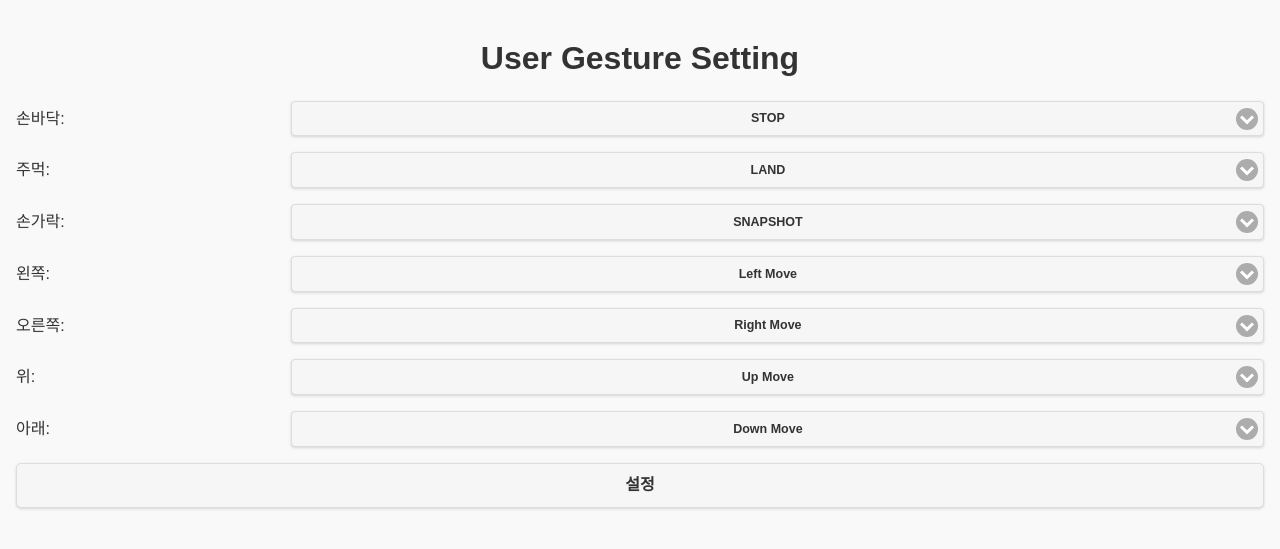
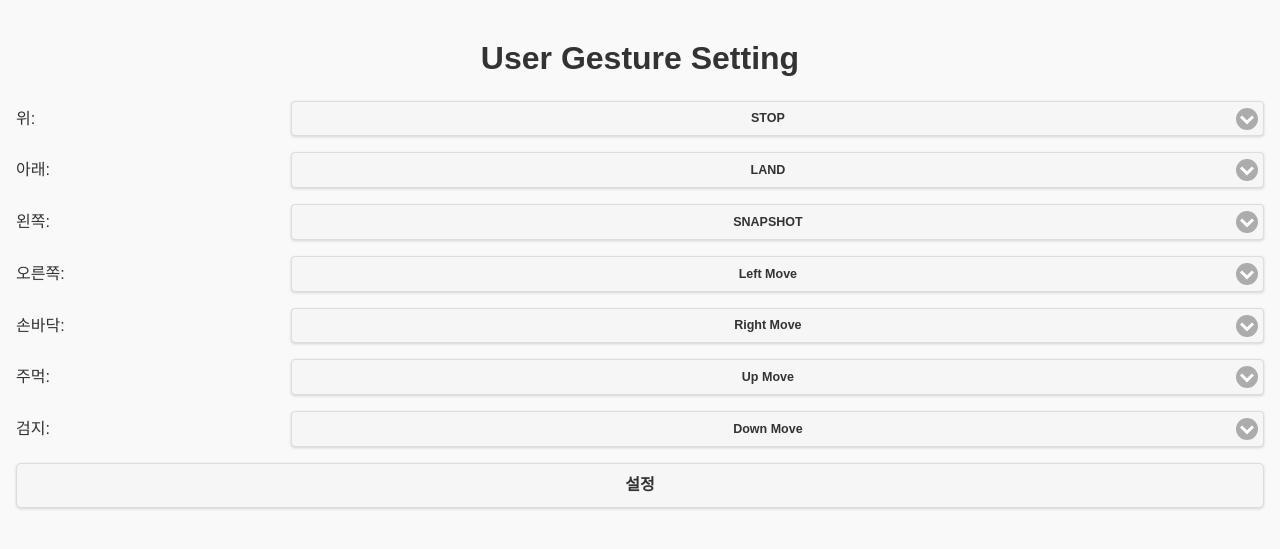
Before and after one commit to 17011607/Capstone_Project, a Python web app: template flask/templates/gesture.html in a window 1280 px wide. Shown: the part 45-594 px from the top of the page. Run offline with Jinja, Linux system fonts and the light colour scheme; the template is opened without the code that fills it, so the values that code supplies are empty.

Commit message:
Add files via upload

```diff
--- a/flask/templates/gesture.html
+++ b/flask/templates/gesture.html
@@ -60,7 +60,7 @@
                 </div>
                 <form>
                     <div class="ui-field-contain">
-                        <label for="select-native-0">손바닥:</label>
+                        <label for="select-native-0">위:</label>
                         <select name="select-native-0" id="select-native-0" data-mini="true">
                             <option value="0">STOP</option>
                             <option value="1">LAND</option>
@@ -74,7 +74,7 @@
                 </form>
                 <form>
                     <div class="ui-field-contain">
-                        <label for="select-native-1">주먹:</label>
+                        <label for="select-native-1">아래:</label>
                         <select name="select-native-1" id="select-native-1" data-mini="true">
                             <option value="0">STOP</option>
                             <option value="1" selected>LAND</option>
@@ -88,7 +88,7 @@
                 </form>
                 <form>
                     <div class="ui-field-contain">
-                        <label for="select-native-2">손가락:</label>
+                        <label for="select-native-2">왼쪽:</label>
                         <select name="select-native-2" id="select-native-2" data-mini="true">
                             <option value="0">STOP</option>
                             <option value="1">LAND</option>
@@ -102,7 +102,7 @@
                 </form>
                 <form>
                     <div class="ui-field-contain">
-                        <label for="select-native-3">왼쪽:</label>
+                        <label for="select-native-3">오른쪽:</label>
                         <select name="select-native-3" id="select-native-3" data-mini="true">
                             <option value="0">STOP</option>
                             <option value="1">LAND</option>
@@ -116,7 +116,7 @@
                 </form>
                 <form>
                     <div class="ui-field-contain">
-                        <label for="select-native-4">오른쪽:</label>
+                        <label for="select-native-4">손바닥:</label>
                         <select name="select-native-4" id="select-native-4" data-mini="true">
                             <option value="0">STOP</option>
                             <option value="1">LAND</option>
@@ -130,7 +130,7 @@
                 </form>
                 <form>
                     <div class="ui-field-contain">
-                        <label for="select-native-5">위:</label>
+                        <label for="select-native-5">주먹:</label>
                         <select name="select-native-5" id="select-native-5" data-mini="true">
                             <option value="0">STOP</option>
                             <option value="1">LAND</option>
@@ -144,7 +144,7 @@
                 </form>
                 <form>
                     <div class="ui-field-contain">
-                        <label for="select-native-6">아래:</label>
+                        <label for="select-native-6">검지:</label>
                         <select name="select-native-6" id="select-native-6" data-mini="true">
                             <option value="0">STOP</option>
                             <option value="1">LAND</option>
```
